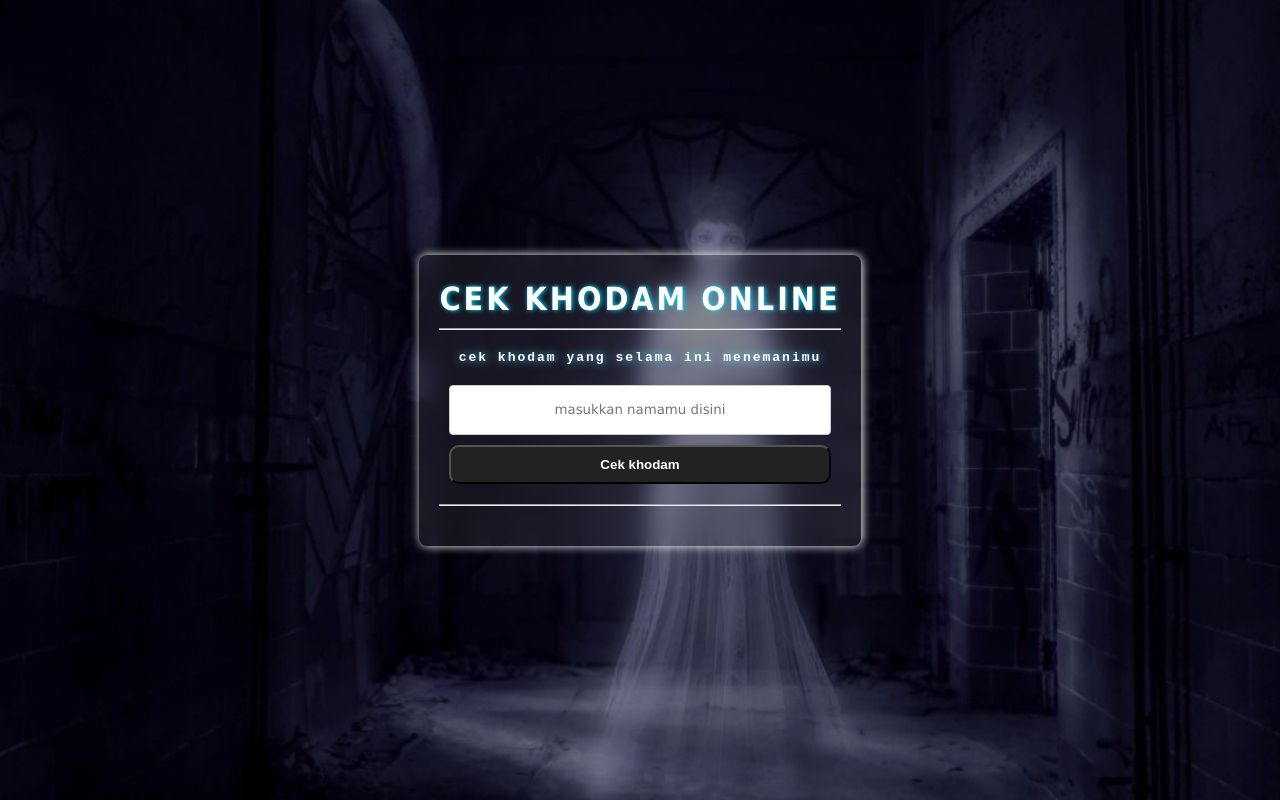
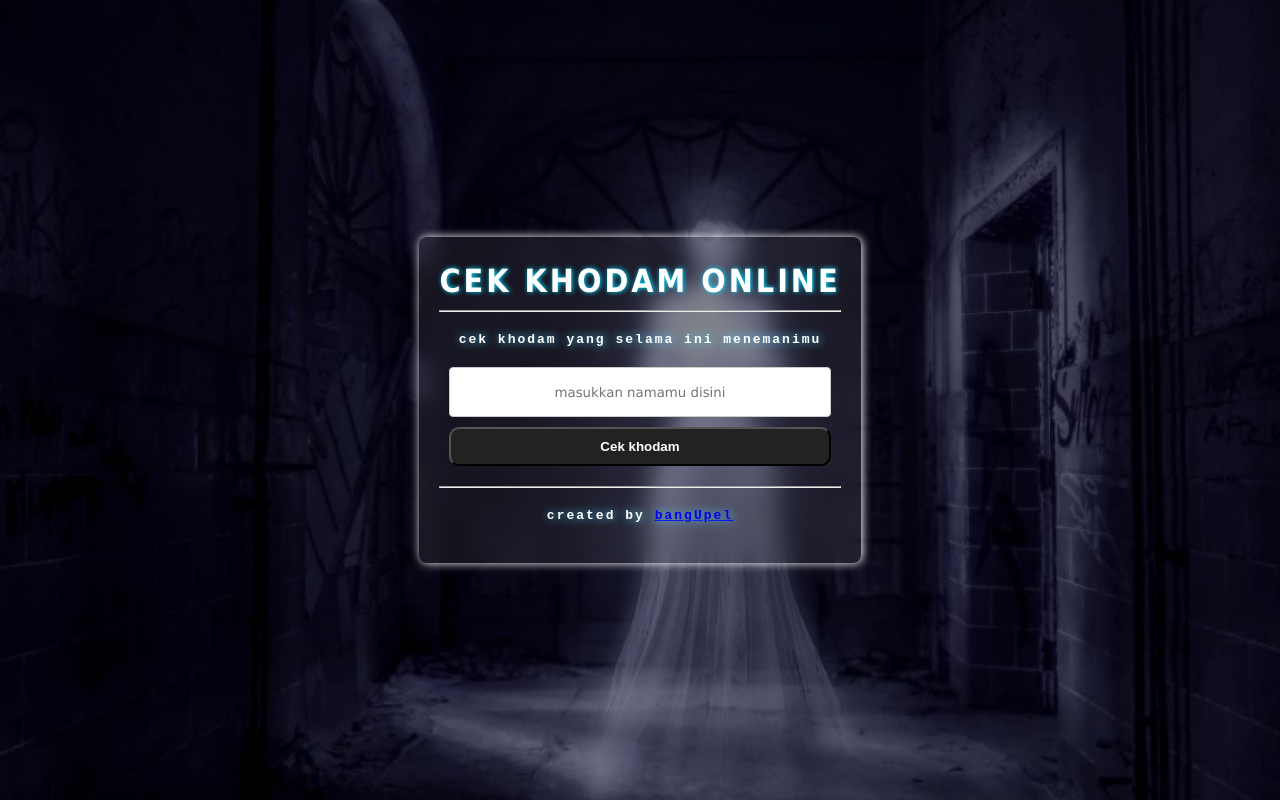
Before and after one commit to bangUpel/cek-khodam, a plain HTML site: page index.html in a window 1280 px wide. Drawn offline with Linux system fonts and the light colour scheme.

Commit message:
Update index.html

```diff
--- a/index.html
+++ b/index.html
@@ -25,6 +25,7 @@
           </form>
         </div>
         <hr />
+        <p>created by <a href="https://github.com/bangUpel">bangUpel</a></p>
       </div>
 
       <!-- checked form -->
```
